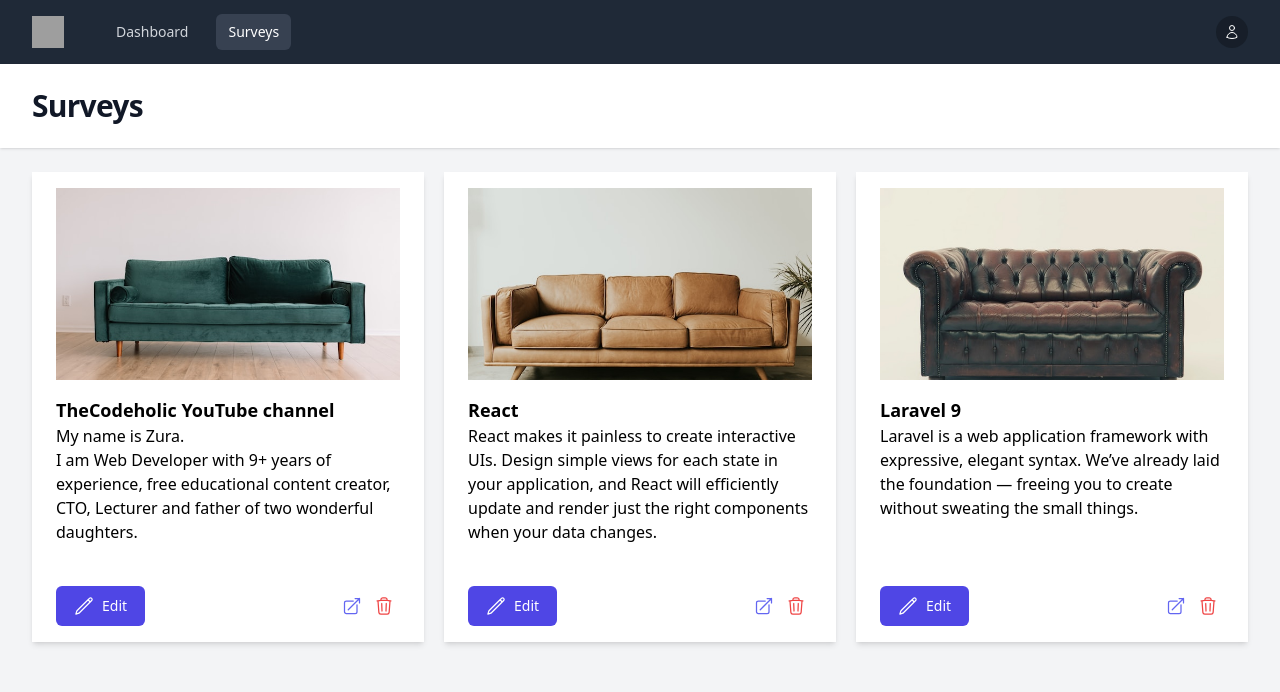
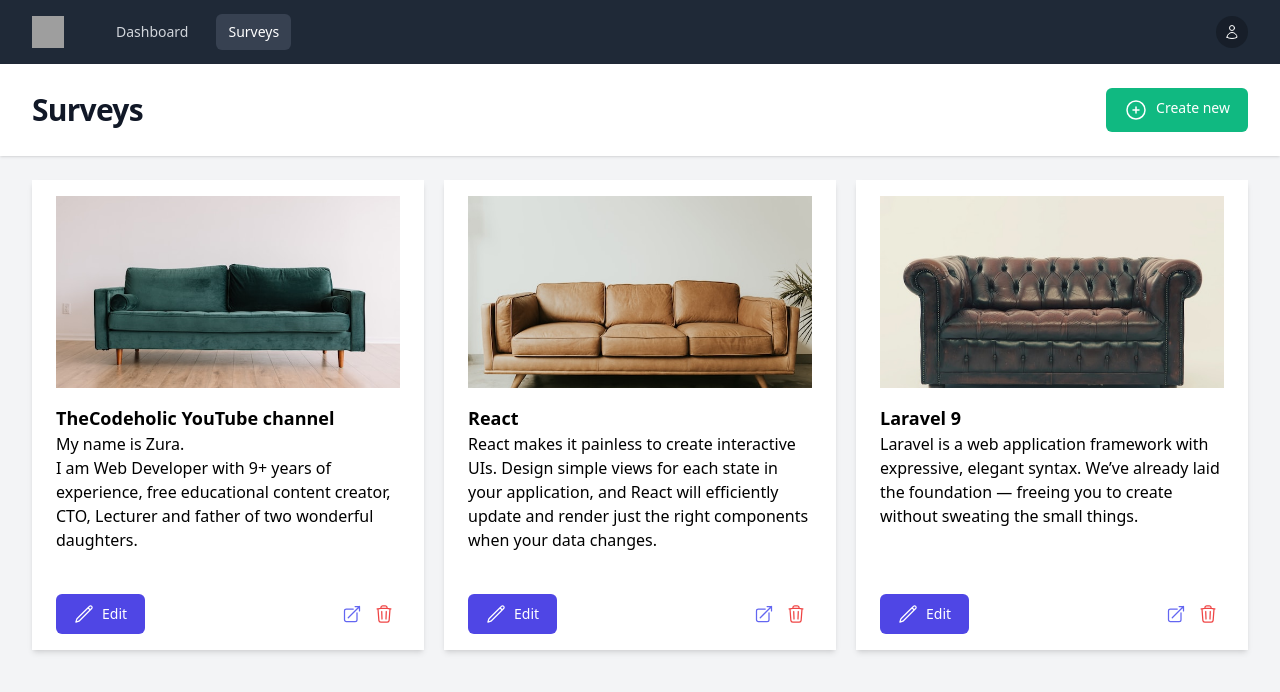
Before and after one commit to haikaljs/survey, a React (Vite) app in the folder react/: page /surveys in a window 1280 px wide. Shown: the top 692 px of the page. Built offline with nearby package versions, Linux system fonts and the light colour scheme; grey boxes are pictures that could not be loaded.

Commit message:
Create new button inside Surveys page

```diff
--- a/react/src/views/Surveys.jsx
+++ b/react/src/views/Surveys.jsx
@@ -1,5 +1,7 @@
+import { PlusCircleIcon } from "@heroicons/react/24/outline";
 import PageComponents from "../components/PageComponents";
 import SurveyListItem from "../components/SurveyListItem";
+import TButton from "../components/core/TButton";
 import { useStateContext } from "../contexts/ContextProvider";
 
 const Surveys = () => {
@@ -8,7 +10,15 @@ const Surveys = () => {
         console.log("On delete click");
     };
     return (
-        <PageComponents title="Surveys">
+        <PageComponents
+            title="Surveys"
+            buttons={
+                <TButton color="green" to="/surveys/create">
+                    <PlusCircleIcon className="h-6 w-6 mr-2" />
+                    Create new
+                </TButton>
+            }
+        >
             <div className="grid grid-cols-1 gap-5 sm:grid-cols-2 md:grid-cols-3">
                 {surveys.map((survey) => (
                     <SurveyListItem
```
